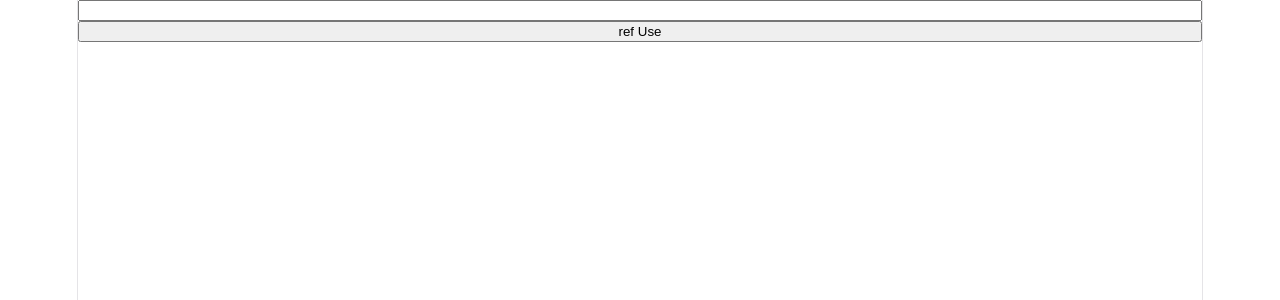
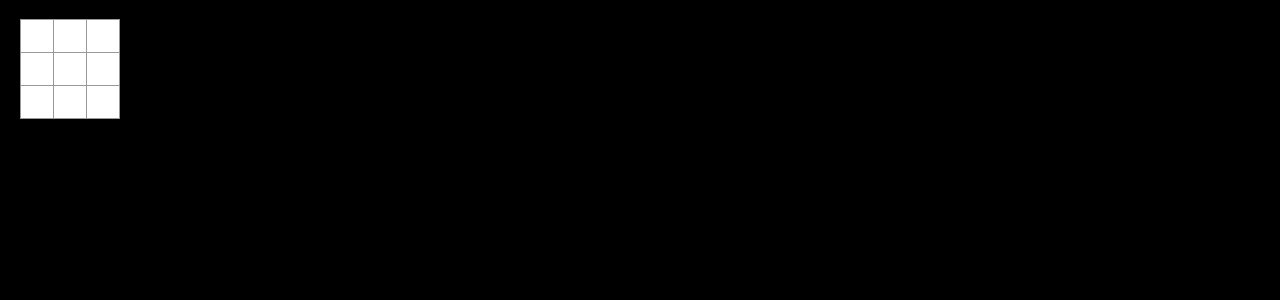
Before and after one commit to saicharan1425/X-O, a React (Vite) app: page / in a window 1280 px wide. Shown: the top 300 px of the page. Built offline with nearby package versions, Linux system fonts and the light colour scheme.

Commit message:
Tic-Tac_19

```diff
--- a/src/App.css
+++ /dev/null
@@ -1,184 +0,0 @@
-.counter {
-  font-size: 16px;
-  padding: 5px 10px;
-  border-radius: 5px;
-  color: var(--accent);
-  background: var(--accent-bg);
-  border: 2px solid transparent;
-  transition: border-color 0.3s;
-  margin-bottom: 24px;
-
-  &:hover {
-    border-color: var(--accent-border);
-  }
-  &:focus-visible {
-    outline: 2px solid var(--accent);
-    outline-offset: 2px;
-  }
-}
-
-.hero {
-  position: relative;
-
-  .base,
-  .framework,
-  .vite {
-    inset-inline: 0;
-    margin: 0 auto;
-  }
-
-  .base {
-    width: 170px;
-    position: relative;
-    z-index: 0;
-  }
-
-  .framework,
-  .vite {
-    position: absolute;
-  }
-
-  .framework {
-    z-index: 1;
-    top: 34px;
-    height: 28px;
-    transform: perspective(2000px) rotateZ(300deg) rotateX(44deg) rotateY(39deg)
-      scale(1.4);
-  }
-
-  .vite {
-    z-index: 0;
-    top: 107px;
-    height: 26px;
-    width: auto;
-    transform: perspective(2000px) rotateZ(300deg) rotateX(40deg) rotateY(39deg)
-      scale(0.8);
-  }
-}
-
-#center {
-  display: flex;
-  flex-direction: column;
-  gap: 25px;
-  place-content: center;
-  place-items: center;
-  flex-grow: 1;
-
-  @media (max-width: 1024px) {
-    padding: 32px 20px 24px;
-    gap: 18px;
-  }
-}
-
-#next-steps {
-  display: flex;
-  border-top: 1px solid var(--border);
-  text-align: left;
-
-  & > div {
-    flex: 1 1 0;
-    padding: 32px;
-    @media (max-width: 1024px) {
-      padding: 24px 20px;
-    }
-  }
-
-  .icon {
-    margin-bottom: 16px;
-    width: 22px;
-    height: 22px;
-  }
-
-  @media (max-width: 1024px) {
-    flex-direction: column;
-    text-align: center;
-  }
-}
-
-#docs {
-  border-right: 1px solid var(--border);
-
-  @media (max-width: 1024px) {
-    border-right: none;
-    border-bottom: 1px solid var(--border);
-  }
-}
-
-#next-steps ul {
-  list-style: none;
-  padding: 0;
-  display: flex;
-  gap: 8px;
-  margin: 32px 0 0;
-
-  .logo {
-    height: 18px;
-  }
-
-  a {
-    color: var(--text-h);
-    font-size: 16px;
-    border-radius: 6px;
-    background: var(--social-bg);
-    display: flex;
-    padding: 6px 12px;
-    align-items: center;
-    gap: 8px;
-    text-decoration: none;
-    transition: box-shadow 0.3s;
-
-    &:hover {
-      box-shadow: var(--shadow);
-    }
-    .button-icon {
-      height: 18px;
-      width: 18px;
-    }
-  }
-
-  @media (max-width: 1024px) {
-    margin-top: 20px;
-    flex-wrap: wrap;
-    justify-content: center;
-
-    li {
-      flex: 1 1 calc(50% - 8px);
-    }
-
-    a {
-      width: 100%;
-      justify-content: center;
-      box-sizing: border-box;
-    }
-  }
-}
-
-#spacer {
-  height: 88px;
-  border-top: 1px solid var(--border);
-  @media (max-width: 1024px) {
-    height: 48px;
-  }
-}
-
-.ticks {
-  position: relative;
-  width: 100%;
-
-  &::before,
-  &::after {
-    content: '';
-    position: absolute;
-    top: -4.5px;
-    border: 5px solid transparent;
-  }
-
-  &::before {
-    left: 0;
-    border-left-color: var(--border);
-  }
-  &::after {
-    right: 0;
-    border-right-color: var(--border);
-  }
-}
--- a/src/App.jsx
+++ b/src/App.jsx
@@ -1,19 +1,42 @@
+import { useState } from "react"
 
+export default function App(){
 
-import './App.css'
-import { StopWatch } from './StopWatch'
+  const [square,setSqr]= useState(Array(9).fill(null))
 
+  function onsqrClick(i){
+    let ayoo = [...square]
 
-function App() {
+    ayoo[i]='X'
+
+    setSqr(ayoo)
+  }
+
+  return(
+    <>
+    <div className="board-row">
+    <Square value={square[0]} sqrClick={()=>onsqrClick(0)}/>
+    <Square value={square[1]} sqrClick={()=>onsqrClick(1)}/>
+    <Square value={square[2]} sqrClick={()=>onsqrClick(2)}/>
+    </div>
+    <div className="board-row">
+    <Square value={square[3]} sqrClick={()=>onsqrClick(3)}/>
+    <Square value={square[4]} sqrClick={()=>onsqrClick(4)}/>
+    <Square value={square[5]} sqrClick={()=>onsqrClick(5)}/>
+    </div>
+    <div className="board-row">
+    <Square value={square[6]} sqrClick={()=>onsqrClick(6)}/>
+    <Square value={square[7]} sqrClick={()=>onsqrClick(7)}/>
+    <Square value={square[8]} sqrClick={()=>onsqrClick(8)}/>
+    </div>
+
+    </>
+  )
+}
+
+function Square({value,sqrClick}){
 
 
 
-
-  return (
-
-      <StopWatch></StopWatch>
-
-  )
+  return <button className="square" onClick={sqrClick} >{value}</button>
 }
-
-export default App
--- a/src/StopWatch.jsx
+++ /dev/null
@@ -1,20 +0,0 @@
-import {  useRef } from "react"
-
-
-export const StopWatch = () => {
-
-
-    let IntervalRef = useRef(null)
-
-    function refUsed(){
-        IntervalRef.current.focus()
-    }
-
-    return(
-        <>
-       <input ref={IntervalRef}/>
-       <button onClick={refUsed}>ref Use</button>
-        </>
-    )
-
-}
--- a/src/index.css
+++ b/src/index.css
@@ -1,111 +1,91 @@
-:root {
-  --text: #6b6375;
-  --text-h: #08060d;
-  --bg: #fff;
-  --border: #e5e4e7;
-  --code-bg: #f4f3ec;
-  --accent: #aa3bff;
-  --accent-bg: rgba(170, 59, 255, 0.1);
-  --accent-border: rgba(170, 59, 255, 0.5);
-  --social-bg: rgba(244, 243, 236, 0.5);
-  --shadow:
-    rgba(0, 0, 0, 0.1) 0 10px 15px -3px, rgba(0, 0, 0, 0.05) 0 4px 6px -2px;
-
-  --sans: system-ui, 'Segoe UI', Roboto, sans-serif;
-  --heading: system-ui, 'Segoe UI', Roboto, sans-serif;
-  --mono: ui-monospace, Consolas, monospace;
-
-  font: 18px/145% var(--sans);
-  letter-spacing: 0.18px;
-  color-scheme: light dark;
-  color: var(--text);
-  background: var(--bg);
-  font-synthesis: none;
-  text-rendering: optimizeLegibility;
-  -webkit-font-smoothing: antialiased;
-  -moz-osx-font-smoothing: grayscale;
-
-  @media (max-width: 1024px) {
-    font-size: 16px;
-  }
-}
-
-@media (prefers-color-scheme: dark) {
-  :root {
-    --text: #9ca3af;
-    --text-h: #f3f4f6;
-    --bg: #16171d;
-    --border: #2e303a;
-    --code-bg: #1f2028;
-    --accent: #c084fc;
-    --accent-bg: rgba(192, 132, 252, 0.15);
-    --accent-border: rgba(192, 132, 252, 0.5);
-    --social-bg: rgba(47, 48, 58, 0.5);
-    --shadow:
-      rgba(0, 0, 0, 0.4) 0 10px 15px -3px, rgba(0, 0, 0, 0.25) 0 4px 6px -2px;
-  }
-
-  #social .button-icon {
-    filter: invert(1) brightness(2);
-  }
+* {
+  box-sizing: border-box;
+  background: black;
 }
 
 body {
-  margin: 0;
+  font-family: sans-serif;
+  margin: 20px;
+  padding: 0;
 }
 
-#root {
-  width: 1126px;
-  max-width: 100%;
-  margin: 0 auto;
-  text-align: center;
-  border-inline: 1px solid var(--border);
-  min-height: 100svh;
-  display: flex;
-  flex-direction: column;
+h1 {
+  margin-top: 0;
+  font-size: 22px;
+}
+
+h2 {
+  margin-top: 0;
+  font-size: 20px;
+}
+
+h3 {
+  margin-top: 0;
+  font-size: 18px;
+}
+
+h4 {
+  margin-top: 0;
+  font-size: 16px;
+}
+
+h5 {
+  margin-top: 0;
+  font-size: 14px;
+}
+
+h6 {
+  margin-top: 0;
+  font-size: 12px;
+}
+
+code {
+  font-size: 1.2em;
+}
+
+ul {
+  padding-inline-start: 20px;
+}
+
+* {
   box-sizing: border-box;
 }
 
-h1,
-h2 {
-  font-family: var(--heading);
-  font-weight: 500;
-  color: var(--text-h);
+body {
+  font-family: sans-serif;
+  margin: 20px;
+  padding: 0;
 }
 
-h1 {
-  font-size: 56px;
-  letter-spacing: -1.68px;
-  margin: 32px 0;
-  @media (max-width: 1024px) {
-    font-size: 36px;
-    margin: 20px 0;
-  }
-}
-h2 {
+.square {
+  background: #fff;
+  border: 1px solid #999;
+  float: left;
   font-size: 24px;
-  line-height: 118%;
-  letter-spacing: -0.24px;
-  margin: 0 0 8px;
-  @media (max-width: 1024px) {
-    font-size: 20px;
-  }
-}
-p {
-  margin: 0;
+  font-weight: bold;
+  line-height: 34px;
+  height: 34px;
+  margin-right: -1px;
+  margin-top: -1px;
+  padding: 0;
+  text-align: center;
+  width: 34px;
 }
 
-code,
-.counter {
-  font-family: var(--mono);
-  display: inline-flex;
-  border-radius: 4px;
-  color: var(--text-h);
+.board-row:after {
+  clear: both;
+  content: '';
+  display: table;
 }
 
-code {
-  font-size: 15px;
-  line-height: 135%;
-  padding: 4px 8px;
-  background: var(--code-bg);
+.status {
+  margin-bottom: 10px;
 }
+.game {
+  display: flex;
+  flex-direction: row;
+}
+
+.game-info {
+  margin-left: 20px;
+}
```
